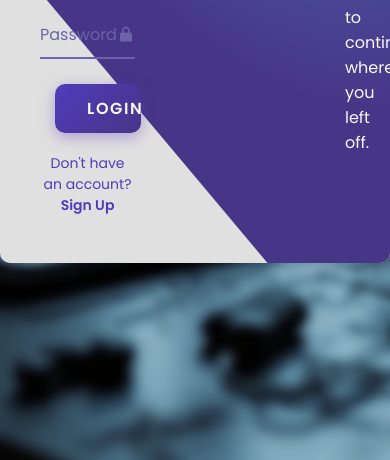
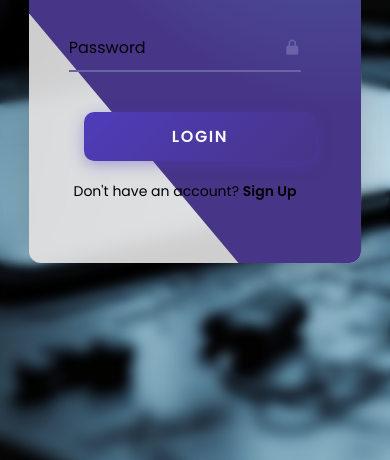
Before and after one commit to FadyNF/Tech-E-Commerce, a plain HTML site: page pages/login_signup.html in a window 390 px wide. Shown: the part 384-844 px from the top of the page. Drawn offline with nearby package versions, Linux system fonts and the light colour scheme.

Commit message:
Refactor login and signup pages for improved structure and responsiveness; added JavaScript functionality for panel transitions and enhanced CSS for mobile compatibility.

```diff
--- a/pages/login_signup.html
+++ b/pages/login_signup.html
@@ -4,7 +4,10 @@
         <meta charset="UTF-8" />
         <meta name="viewport" content="width=device-width, initial-scale=1.0" />
         <title>Login Register form</title>
-    <link href="https://cdnjs.cloudflare.com/ajax/libs/font-awesome/6.5.1/css/all.min.css" rel="stylesheet">
+        <link
+            href="https://cdnjs.cloudflare.com/ajax/libs/font-awesome/6.5.1/css/all.min.css"
+            rel="stylesheet"
+        />
         <link
             rel="icon"
             href="/media/index_media/TechHive-logo.png"
@@ -39,7 +42,11 @@
                         <i class="bx bxs-lock-alt"></i>
                     </div>
 
-          <button type="submit" class="btn animation" style="--i: 3; --j: 24">
+                    <button
+                        type="submit"
+                        class="btn animation"
+                        style="--i: 3; --j: 24"
+                    >
                         Login
                     </button>
 
@@ -49,7 +56,9 @@
                             <a href="#" class="register-link">Sign Up</a>
                         </p>
                     </div>
-          <p id="loginError" style="color: red; display: none;">Invalid credentials</p>
+                    <p id="loginError" style="color: red; display: none">
+                        Invalid credentials
+                    </p>
                 </form>
             </div>
 
@@ -82,21 +91,30 @@
                         <i class="bx bxs-lock-alt"></i>
                     </div>
 
-          <button type="submit" class="btn animation" style="--i: 21; --j: 4">
+                    <button
+                        type="submit"
+                        class="btn animation"
+                        style="--i: 21; --j: 4"
+                    >
                         Sign Up
                     </button>
 
                     <div class="linkTxt animation" style="--i: 22; --j: 5">
                         <p>
-              Already have an account? <a href="#" class="login-link">Login</a>
+                            Already have an account?
+                            <a href="#" class="login-link">Login</a>
                         </p>
                     </div>
-          <p id="registerError" style="color: red; display: none;">Invalid email format</p>
+                    <p id="registerError" style="color: red; display: none">
+                        Invalid email format
+                    </p>
                 </form>
             </div>
 
             <div class="info-text register">
-        <h2 class="animation" style="--i: 17; --j: 0">Join Our Community.</h2>
+                <h2 class="animation" style="--i: 17; --j: 0">
+                    Join Our Community.
+                </h2>
                 <p class="animation" style="--i: 18; --j: 1">
                     Create your account and stay ahead with the latest gadgets.
                 </p>
--- a/scripts/login_signup.js
+++ b/scripts/login_signup.js
@@ -55,3 +55,19 @@ function validateEmail(email) {
   const regex = /^[^\s@]+@[^\s@]+\.[^\s@]+$/;
   return regex.test(email);
 }
+
+
+registerLink.onclick = () => {
+  wrapper.classList.add("active");
+  document.querySelector(".form-box.login").classList.remove("active-panel");
+  document.querySelector(".form-box.register").classList.add("active-panel");
+};
+
+loginLink.onclick = () => {
+  wrapper.classList.remove("active");
+  document.querySelector(".form-box.register").classList.remove("active-panel");
+  document.querySelector(".form-box.login").classList.add("active-panel");
+};
+
+// Set default active panel
+document.querySelector(".form-box.login").classList.add("active-panel");
--- a/styles/login_signup.css
+++ b/styles/login_signup.css
@@ -162,6 +162,25 @@ form button {
     letter-spacing: 0.1rem;
     text-transform: uppercase;
 }
+
+/* .form-box {
+    opacity: 0;
+    visibility: hidden;
+    transform: translateY(20px);
+    transition: all 0.6s ease;
+    position: absolute;
+    top: 0;
+    left: 0;
+    width: 100%;
+}
+
+.form-box.active-panel {
+    opacity: 1;
+    visibility: visible;
+    transform: translateY(0);
+    z-index: 5;
+} */
+
 form button {
     width: 90%;
     margin-left: 15px;
@@ -181,8 +200,8 @@ form button {
     overflow: hidden;
     z-index: 1;
     box-shadow: 0 4px 15px rgba(79, 60, 187, 0.4);
-  transition: transform 0.3s ease, background 0.6s cubic-bezier(0.4, 0, 0.2, 1),
-    box-shadow 0.4s ease;
+    transition: transform 0.3s ease,
+        background 0.6s cubic-bezier(0.4, 0, 0.2, 1), box-shadow 0.4s ease;
     letter-spacing: 0.1rem;
     text-transform: uppercase;
 }
@@ -239,7 +258,7 @@ form .linkTxt {
 }
 
 .linkTxt p a {
-  color: var(--primary-purple);
+    /* color: var(--primary-purple); */
     text-decoration: none;
     font-weight: 600;
     transition: color 0.3s ease;
@@ -397,3 +416,144 @@ form .linkTxt {
     transform: rotate(-11deg) skewY(-40deg);
     transition-delay: 1.2s;
 }
+
+@media (max-width: 768px) {
+    /* Hide info text panels and welcome text */
+    .info-text.login,
+    .info-text.register,
+    .welcome-text {
+        display: none !important;
+    }
+
+    /* Center the wrapper in view */
+    body {
+        display: flex;
+        justify-content: center;
+        align-items: center;
+        min-height: 100vh;
+        padding: 20px;
+        margin: 0;
+        background-image: url("/media/index_media/backgrounds/background2.png");
+        background-size: cover;
+        background-position: center;
+    }
+
+    .wrapper {
+        display: flex;
+        flex-direction: column;
+        align-items: center;
+        justify-content: center;
+        width: 95%;
+        max-width: 420px;
+        min-height: auto;
+        padding: 20px;
+        background: rgba(225, 224, 224, 0.92);
+        backdrop-filter: blur(8px);
+        border-radius: 12px;
+        box-shadow: 0 8px 32px rgba(0, 0, 0, 0.2);
+        overflow: hidden;
+        position: relative; /* Helps with click alignment */
+    }
+
+    .form-box {
+        display: flex;
+        flex-direction: column;
+        justify-content: center;
+        align-items: stretch;
+    }
+
+    .form-box.login,
+    .form-box.register {
+        width: 100%;
+        padding: 25px 20px;
+        margin: 0; /* Remove any default margins */
+        z-index: 2;
+    }
+
+    .animation {
+        transform: none !important;
+        transition: all 0.4s ease;
+    }
+
+    .title {
+        text-align: center;
+        font-size: 24px;
+        margin-bottom: 20px; /* Add some spacing */
+    }
+
+    .input-box label {
+        color: black;
+    }
+
+    .input-box {
+        margin: 15px 0;
+        width: 100%; /* Ensure full width */
+    }
+
+    .btn {
+        width: 100%;
+        padding: 12px;
+        margin-top: 15px;
+        box-sizing: border-box; /* Better sizing */
+    }
+
+    .linkTxt {
+        text-align: center;
+        font-size: 14px;
+        margin-top: 15px;
+    }
+
+    .linkTxt p a {
+        color: black;
+    }
+
+    form .linkTxt {
+        color: black;
+    }
+
+    /* Additional fixes for click alignment */
+    input,
+    button,
+    a {
+        -webkit-tap-highlight-color: transparent; /* Remove tap highlight */
+        touch-action: manipulation; /* Improve touch response */
+    }
+
+    /* Ensure form elements are properly aligned */
+    form {
+        width: 100%;
+    }
+
+    .rotate-bg,
+    .rotate-bg2 {
+        /* display: none !important; */
+        pointer-events: none;
+        z-index: 0;
+    }
+
+    .wrapper .form-box.login,
+    .wrapper .form-box.register {
+        position: absolute;
+        top: 0;
+        left: 0;
+        width: 100%;
+        opacity: 0;
+        pointer-events: none;
+        transition: opacity 0.5s ease, transform 0.5s ease;
+        transform: translateY(20px);
+        z-index: 1;
+    }
+
+    .wrapper .form-box.login.active-panel,
+    .wrapper .form-box.register.active-panel {
+        opacity: 1;
+        pointer-events: auto;
+        transform: translateY(0);
+        z-index: 2;
+    }
+
+    #loginError{
+      text-align: center;
+    }
+
+  }
```
Lines whose indentation alone changed are shown as unchanged.
